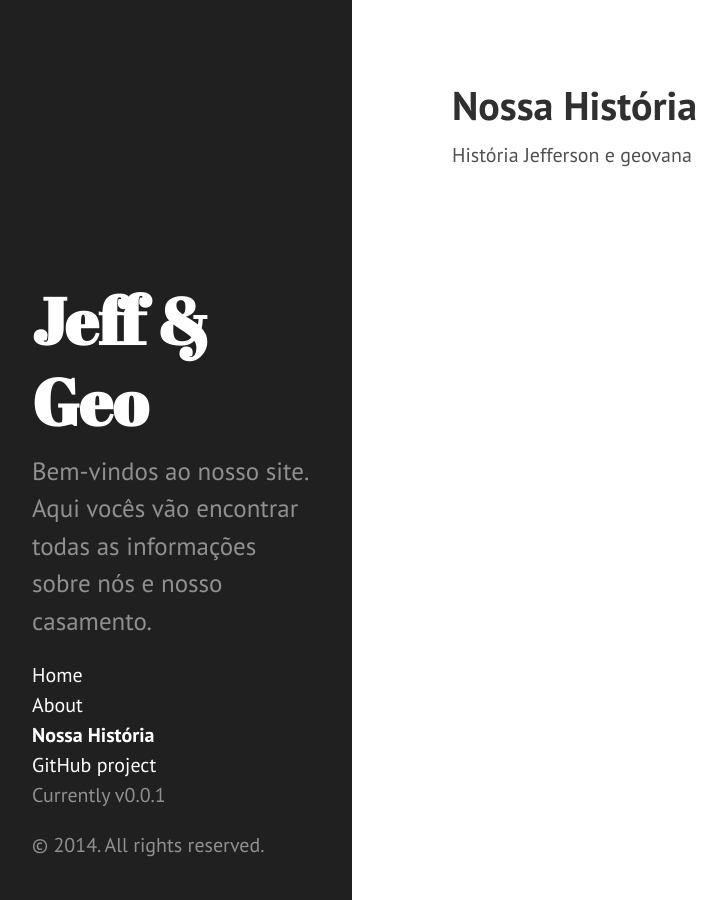
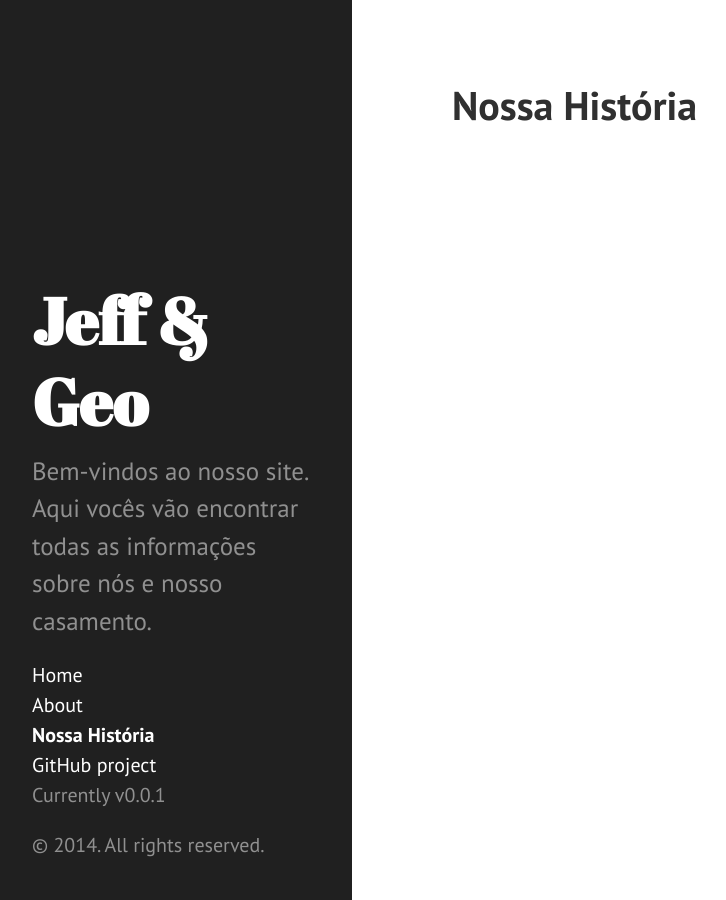
Before and after one commit to foguinhoperuca/jeff-geo.campos.nom.br, a Jekyll site: the page built from historia.md, in a window 1280 px wide. Shown: the whole page, without its empty margins (8-734 px from the left). Built offline with Jekyll 4.4.1, drawn with Linux system fonts in a browser that asks for light colours; Markdown is read by kramdown in place of the engine named in the settings; a script that is not in the unit is left out.

Commit message:
Merge
historia.md

```diff
--- a/historia.md
+++ b/historia.md
@@ -2,9 +2,6 @@
 layout: page
 title: Nossa Hist&oacute;ria
 ---
-
-<p>Hist&oacute;ria Jefferson e geovana</p>
-
 <div id="timeline-embed"></div>
 <script type="text/javascript">
         var timeline_config = {
```
